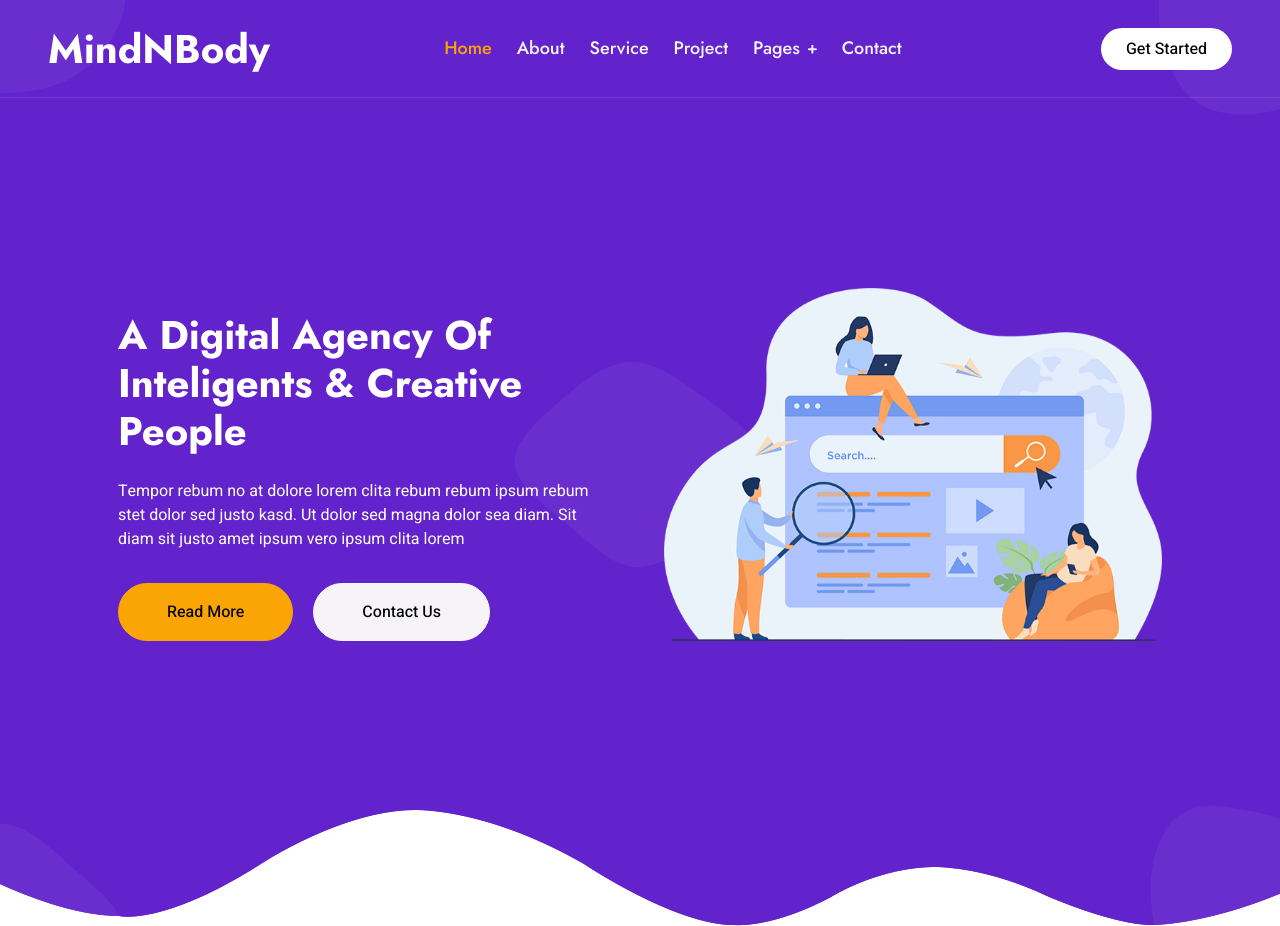
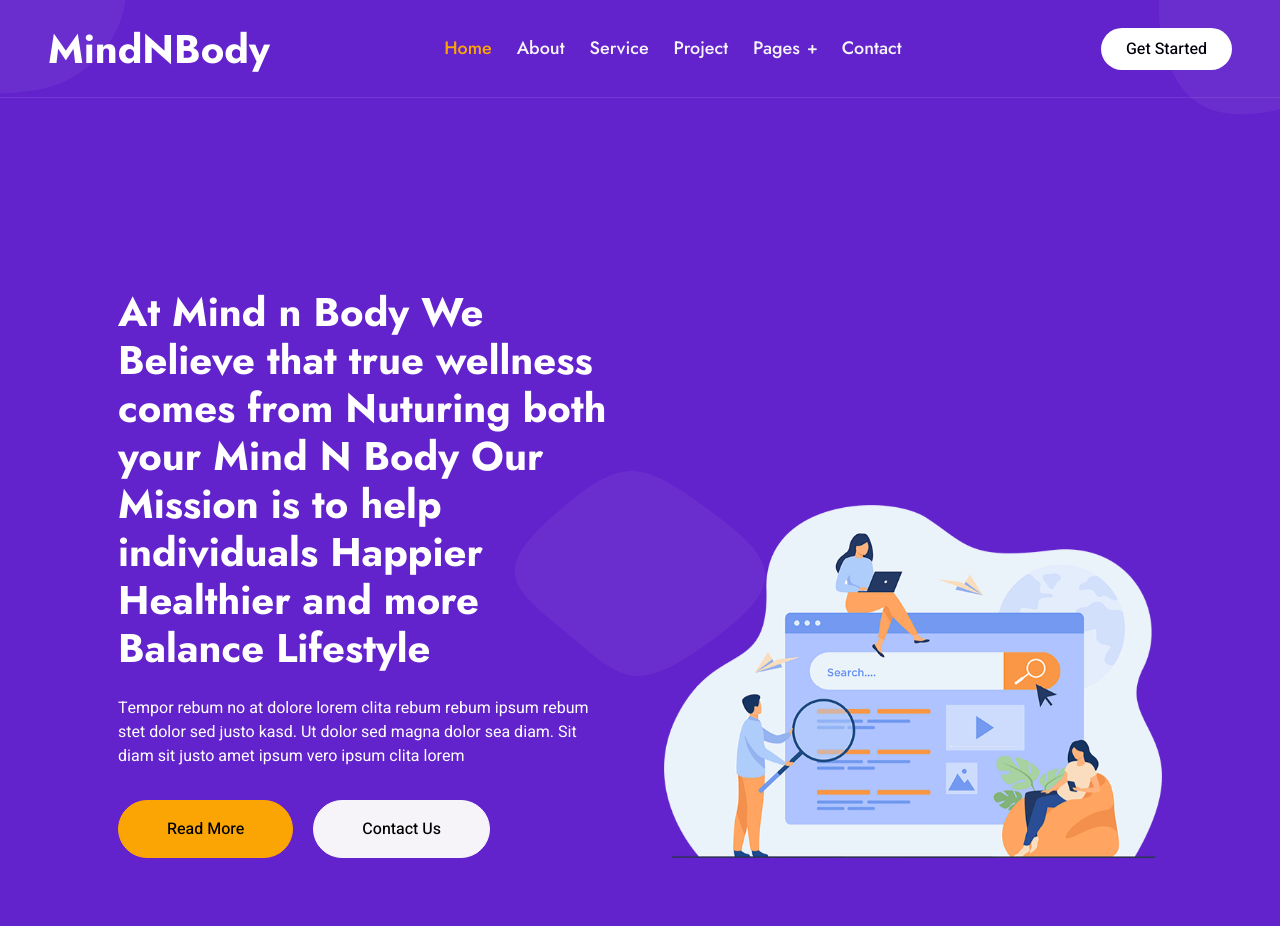
Before and after one commit to prakashs7585-ctrl/Mind-n-Body-, a plain HTML site: page index.html in a window 1280 px wide. Shown: the top 926 px of the page. Drawn offline with nearby package versions, Linux system fonts and the light colour scheme.

Commit message:
Update index.html

```diff
--- a/index.html
+++ b/index.html
@@ -77,7 +77,7 @@
                 <div class="container px-lg-5">
                     <div class="row g-5 align-items-end">
                         <div class="col-lg-6 text-center text-lg-start">
-                            <h1 class="text-white mb-4 animated slideInDown">A Digital Agency Of Inteligents & Creative People</h1>
+                            <h1 class="text-white mb-4 animated slideInDown">At Mind n Body We Believe that true wellness comes from Nuturing both your Mind N Body Our Mission is to help individuals Happier Healthier and more Balance Lifestyle </h1>
                             <p class="text-white pb-3 animated slideInDown">Tempor rebum no at dolore lorem clita rebum rebum ipsum rebum stet dolor sed justo kasd. Ut dolor sed magna dolor sea diam. Sit diam sit justo amet ipsum vero ipsum clita lorem</p>
                             <a href="" class="btn btn-secondary py-sm-3 px-sm-5 rounded-pill me-3 animated slideInLeft">Read More</a>
                             <a href="" class="btn btn-light py-sm-3 px-sm-5 rounded-pill animated slideInRight">Contact Us</a>
```
